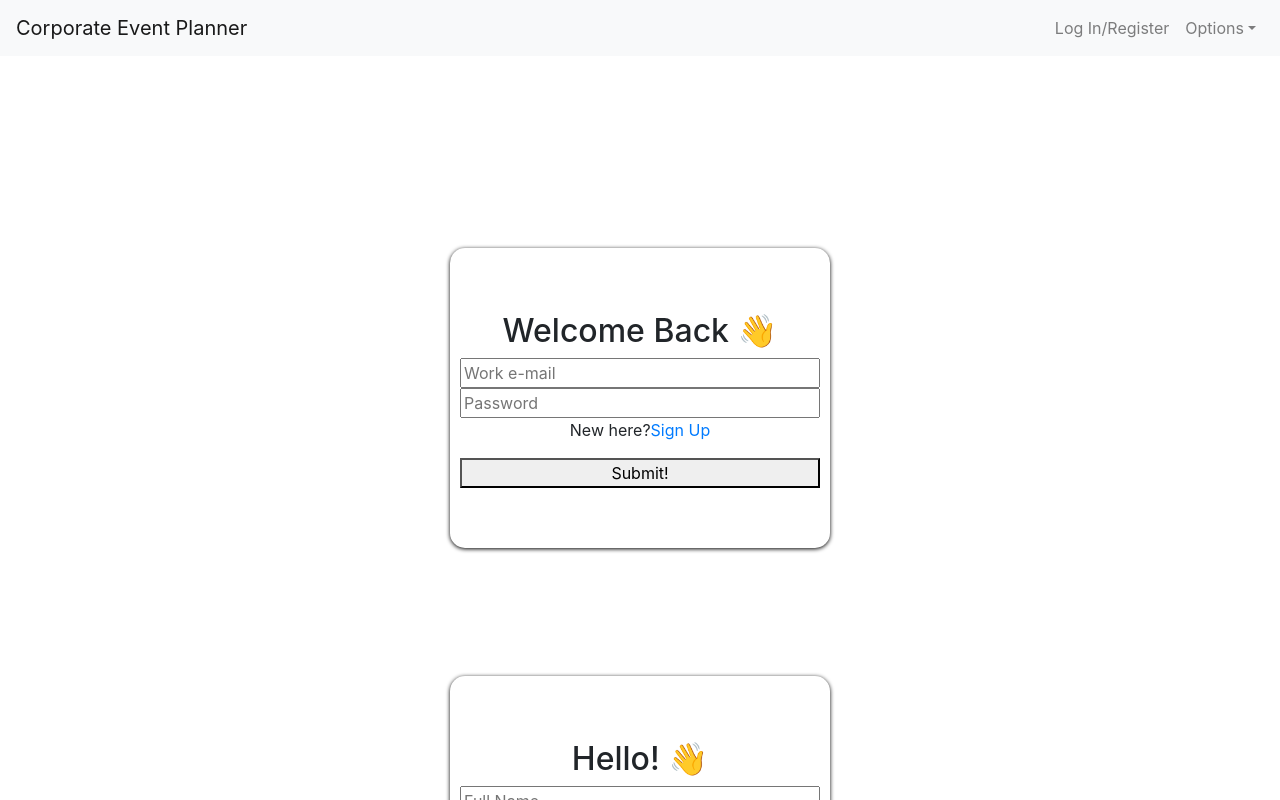
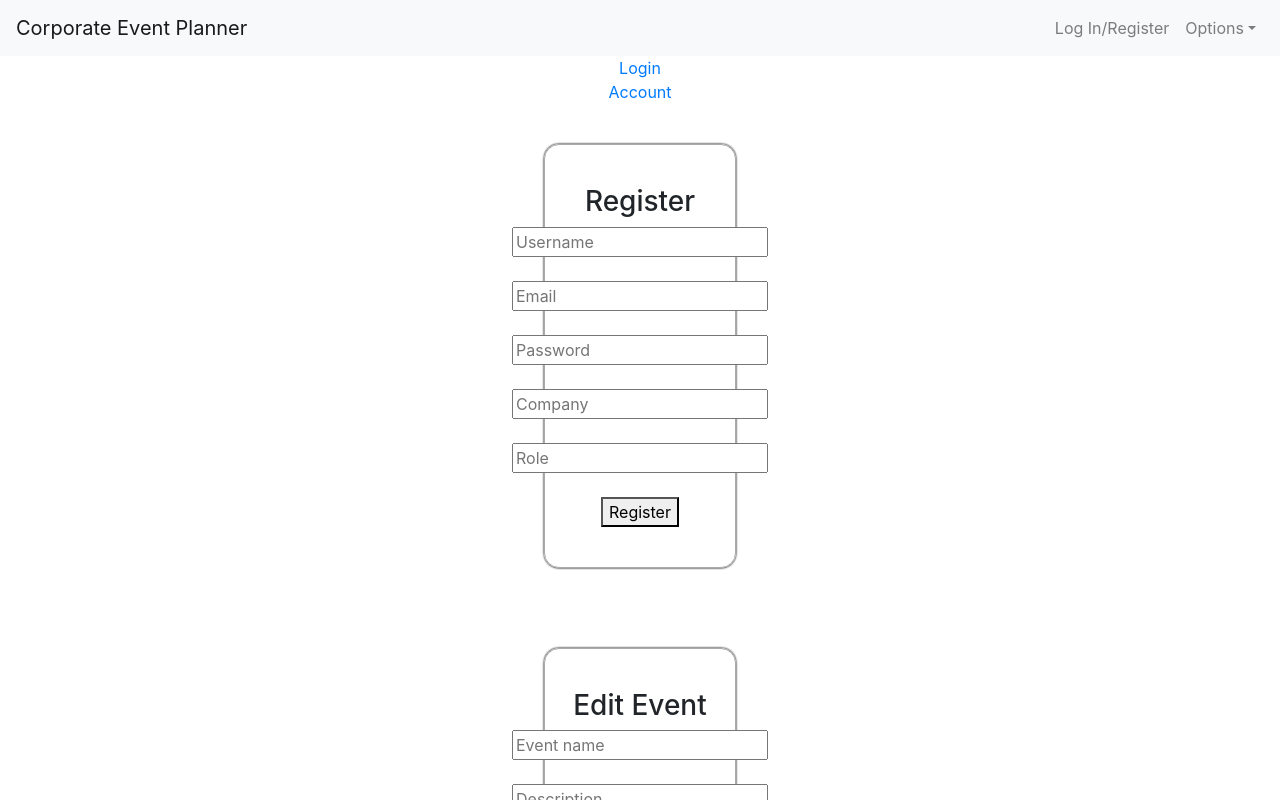
Before and after one commit to Build-Week-Corporate-Event-Planner-RM/Front-end, a React (Create React App) app in the folder corporate-planner/: page /Registration in a window 1280 px wide. Shown: the top 800 px of the page. Built offline with nearby package versions, Linux system fonts and the light colour scheme.

Commit message:
register form

```diff
--- a/corporate-planner/src/App.css
+++ b/corporate-planner/src/App.css
@@ -22,14 +22,16 @@
 }
 
 .add,
-.edit {
+.edit,
+.register {
   display: flex;
   justify-content: center;
   width: 100vw;
 }
 
 .add-form,
-.edit-form {
+.edit-form,
+.register-form {
   display: flex;
   flex-direction: column;
   align-items: center;
@@ -39,7 +41,7 @@
   width: 15vw;
   padding: 5vh;
   margin: 5vh;
-  box-shadow: 0px 0px 2px 0.2px #707070;
+  box-shadow: 0px 0px 2px 0.2px #000000;
 }
 
 .add-form button {
--- a/corporate-planner/src/App.js
+++ b/corporate-planner/src/App.js
@@ -1,25 +1,30 @@
 import React from "react";
 import "./App.css";
 import Login from "./components/Login";
-import Registration from "./components/Registration";
+// import Registration from "./components/Registration";
 import { Route, Switch, Link } from "react-router-dom";
 import AddEvent from "./components/AddEvent";
 import NavBar from "./components/NavBar";
 import EditEvent from "./components/EditEvent";
 import PrivateRoute from "./components/PrivateRoute";
+import Register from "./components/Register";
 
 function App() {
   return (
     <div className="App">
       <NavBar />
-      <Login />
-      <Route path="/Registration" component={Registration} />
+      <Link to="/Login">Login</Link>
+      <br />
+      <Link to="/protected">Account</Link>
+      {/* <Route path="/Registration" component={Registration} /> */}
+      <Route path="/Registration" component={Register} />
+      <Route path="/Login" component={Login} />
       <Route path="/addevent" component={AddEvent} />
-      <EditEvent />
       <Switch>
         <PrivateRoute path="/protected">Private content</PrivateRoute>
-        <Route path="/Login" component={Login} />
+        <Route path="/Login" />
       </Switch>
+      <EditEvent />
     </div>
   );
 }
--- a/corporate-planner/src/actionsAndModules/crud.js
+++ b/corporate-planner/src/actionsAndModules/crud.js
@@ -83,7 +83,10 @@ export const submitEditEvent = (id, event) => dispatch => {
   delete event.completed;
 
   authAxios()
-    .put(`http://localhost:8000/api/events/${id}`, event)
+    .put(
+      `https://corporate-event-planner-api.herokuapp.com/api/events/${id}`,
+      event
+    )
     .then(res => {
       dispatch({ type: EDITED, payload: res.data });
     })
--- a/corporate-planner/src/components/EditEvent.js
+++ b/corporate-planner/src/components/EditEvent.js
@@ -11,7 +11,7 @@ const EditEvent = () => {
     name: "",
     description: "",
     datetime: "",
-    budget: undefined
+    budget: 0
   });
 
   return (
--- /dev/null
+++ b/corporate-planner/src/components/Register.js
@@ -0,0 +1,74 @@
+import React, { useState } from "react";
+import { registerAcct } from "../actionsAndModules/crud";
+
+const Register = () => {
+  const [user, setUser] = useState({
+    username: "",
+    email: "",
+    password: "",
+    company: null,
+    role: null
+  });
+
+  const handleChange = e => {
+    setUser({ ...user, [e.target.name]: e.target.value });
+  };
+
+  const register = e => {
+    e.preventDefault();
+    registerAcct(user);
+  };
+
+  return (
+    <div className="register">
+      <div className="register-form">
+        <h3>Register</h3>
+        <form>
+          <input
+            type="text"
+            name="username"
+            onChange={handleChange}
+            placeholder="Username"
+          />
+          <br />
+          <br />
+          <input
+            type="email"
+            name="email"
+            onChange={handleChange}
+            placeholder="Email"
+          />
+          <br />
+          <br />
+          <input
+            type="password"
+            name="password"
+            onChange={handleChange}
+            placeholder="Password"
+          />
+          <br />
+          <br />
+          <input
+            type="text"
+            name="company"
+            onChange={handleChange}
+            placeholder="Company"
+          />
+          <br />
+          <br />
+          <input
+            type="text"
+            name="role"
+            onChange={handleChange}
+            placeholder="Role"
+          />
+          <br />
+          <br />
+          <button onClick={register}>Register</button>
+        </form>
+      </div>
+    </div>
+  );
+};
+
+export default Register;
```
